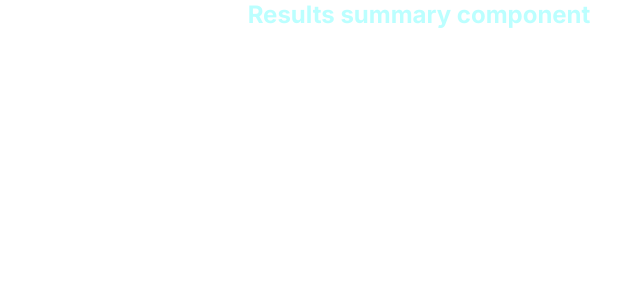
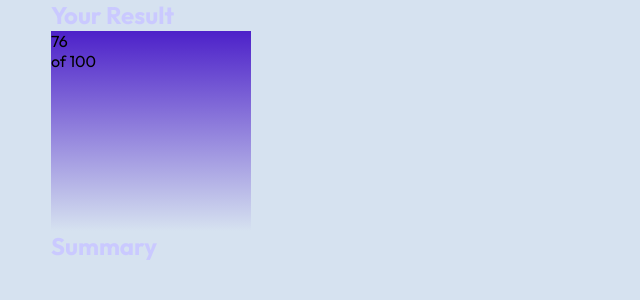
Before and after one commit to CamiStefano/my-portfolio, a Next.js app: page /projects/results-summary-component in a window 1280 px wide. Shown: the top 300 px of the page, without its empty margins (221-861 px from the left). Built offline with nearby package versions, Linux system fonts and the light colour scheme.

Commit message:
style: :art: update styles card

```diff
--- a/app/projects/results-summary-component/page.jsx
+++ b/app/projects/results-summary-component/page.jsx
@@ -1,5 +1,12 @@
 import React from 'react';
-import { Wrapper, Title } from './styles';
+import { Outfit } from 'next/font/google';
+import { Wrapper, Title, Card } from './styles';
+
+export const outfit = Outfit({
+  weight: ['400', '700'],
+  style: ['normal'],
+  subsets: ['latin'],
+});
 
 export const metadata = {
   title: 'Results summary component',
@@ -7,8 +14,19 @@ export const metadata = {
 
 export default function ResultsSummary() {
   return (
-    <Wrapper>
-      <Title>Results summary component</Title>
+    <Wrapper className={outfit.className}>
+      <Card className="card">
+        <div className="results">
+          <Title className="results__title">Your Result</Title>
+          <div className="results__circle">
+            <p className="">76</p>
+            <p>of 100</p>
+          </div>
+        </div>
+        <div className="summary">
+          <Title className="summary__title">Summary</Title>
+        </div>
+      </Card>
     </Wrapper>
   );
 }
--- a/app/projects/results-summary-component/styles.js
+++ b/app/projects/results-summary-component/styles.js
@@ -2,10 +2,72 @@
 
 import styled from 'styled-components';
 
-export const Wrapper = styled.section``;
+const theme = {
+  white: '#FFFFFF',
+  lightGray: 'hsl(212, 45%, 89%)',
+  lightBlue: '#CAC9FF',
+  grayishBlue: 'hsl(220, 15%, 55%)',
+  darkBlue: 'hsl(218, 44%, 22%)',
+  darkNavy: '#303B59',
+};
 
-export const Title = styled.h1`
-  font-size: 1.5em;
-  text-align: center;
-  color: #bff;
+export const Wrapper = styled.section`
+  width: 100%;
+  height: 100vh;
+  display: flex;
+  justify-content: center;
+  background-color: ${theme.lightGray};
 `;
+
+export const Card = styled.section`
+  & .card {
+    display: flex;
+    background-color: ${theme.white};
+  }
+  & .result {
+    width: 368px;
+    height: 512px;
+    border-radius: 32px;
+    display: flex;
+    flex-direction: column;
+    border-radius: 32px;
+    background: linear-gradient(180deg, #75f 0%, #6943ff 0.01%, #2f2ce9 100%);
+  }
+
+  & .results__title {
+    color: ${theme.lightBlue};
+  }
+
+  & .results__circle {
+    width: 200px;
+    height: 200px;
+    background: linear-gradient(
+      180deg,
+      #4d21c9 0%,
+      rgba(37, 33, 201, 0) 100%,
+      rgba(37, 33, 201, 0) 100%
+    );
+  }
+
+  & .summary {
+    width: 736px;
+    height: 512px;
+    border-radius: 32px;
+    display: flex;
+    flex-direction: column;
+  }
+
+  & .summary__title {
+    color: ${theme.lightBlue};
+  }
+`;
+
+export const Title = styled.h2`
+  font-size: 24px;
+  line-height: 31px;
+  font-weight: 700;
+`;
+
+export const Paragraph = styled.p`
+  font-size: 15px;
+`;
```
